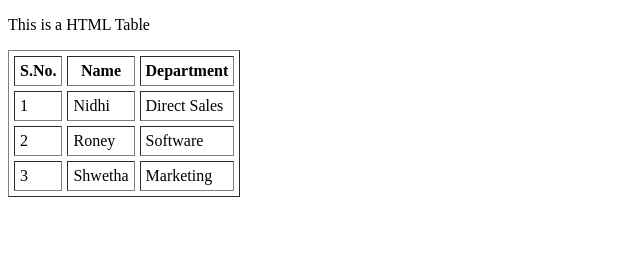
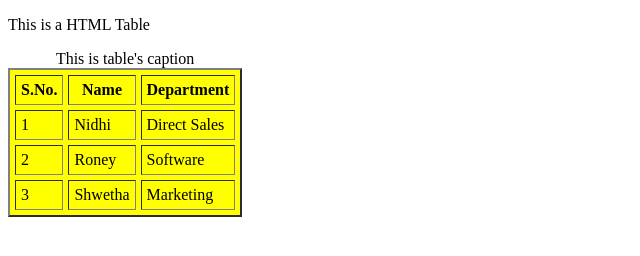
Before and after one commit to mithun04/html-tutorial, a plain HTML site: page Table.html in a window 1280 px wide. Shown: the whole page, without its empty margins (0-640 px from the left). Drawn offline with Linux system fonts and the light colour scheme.

Commit message:
Added Table

```diff
--- a/Table.html
+++ b/Table.html
@@ -6,7 +6,8 @@
 </head>
 <body>
 <p>This is a HTML Table</p>
-<table border="1" cellpadding="5" cellspacing="5">
+<table border="2" cellpadding="5" cellspacing="5" bgcolor="yellow">
+<caption>This is table's caption</caption>
     <tr>
         <th>S.No.</th>
         <th>Name</th>
```
